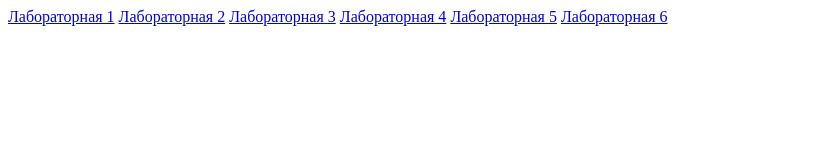
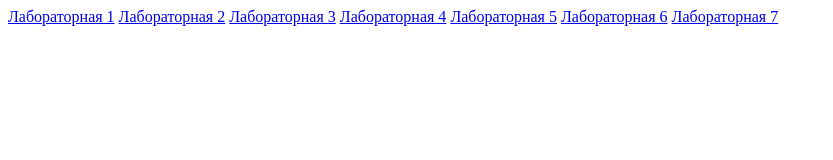
Before and after one commit to vlada2202/STPweb, a plain HTML site: page index.html in a window 1280 px wide. Shown: the whole page, without its empty margins (0-833 px from the left). Drawn offline with Linux system fonts and the light colour scheme.

Commit message:
fix laba

```diff
--- a/index.html
+++ b/index.html
@@ -12,5 +12,6 @@
     <a href="./laba4/laba4.html">Лабораторная 4</a>
     <a href="./laba5/laba5.html">Лабораторная 5</a>
     <a href="./laba6/laba6.html">Лабораторная 6</a>
+    <a href="./laba7/laba7.html">Лабораторная 7</a>
 </body>
 </html>
```
